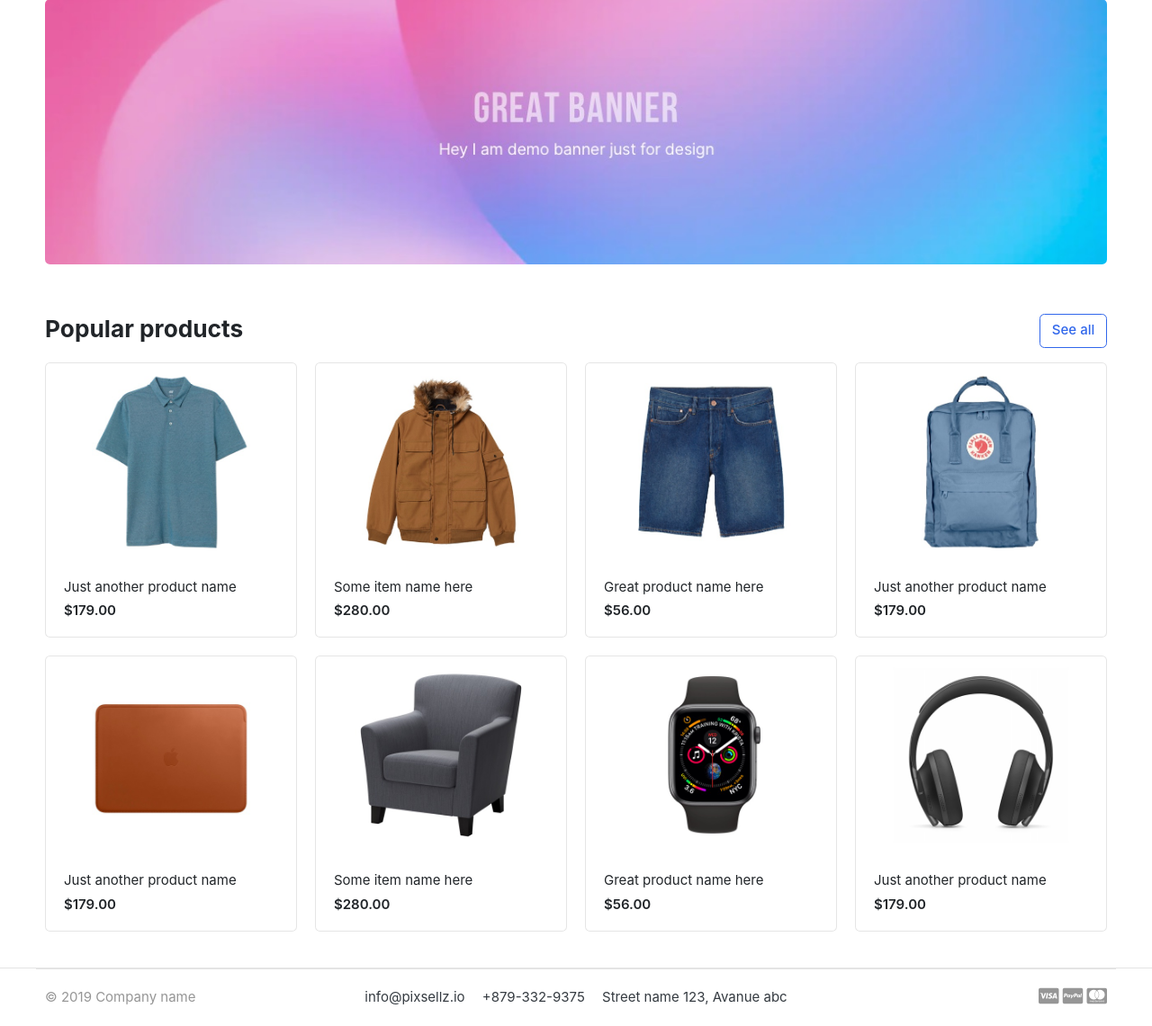
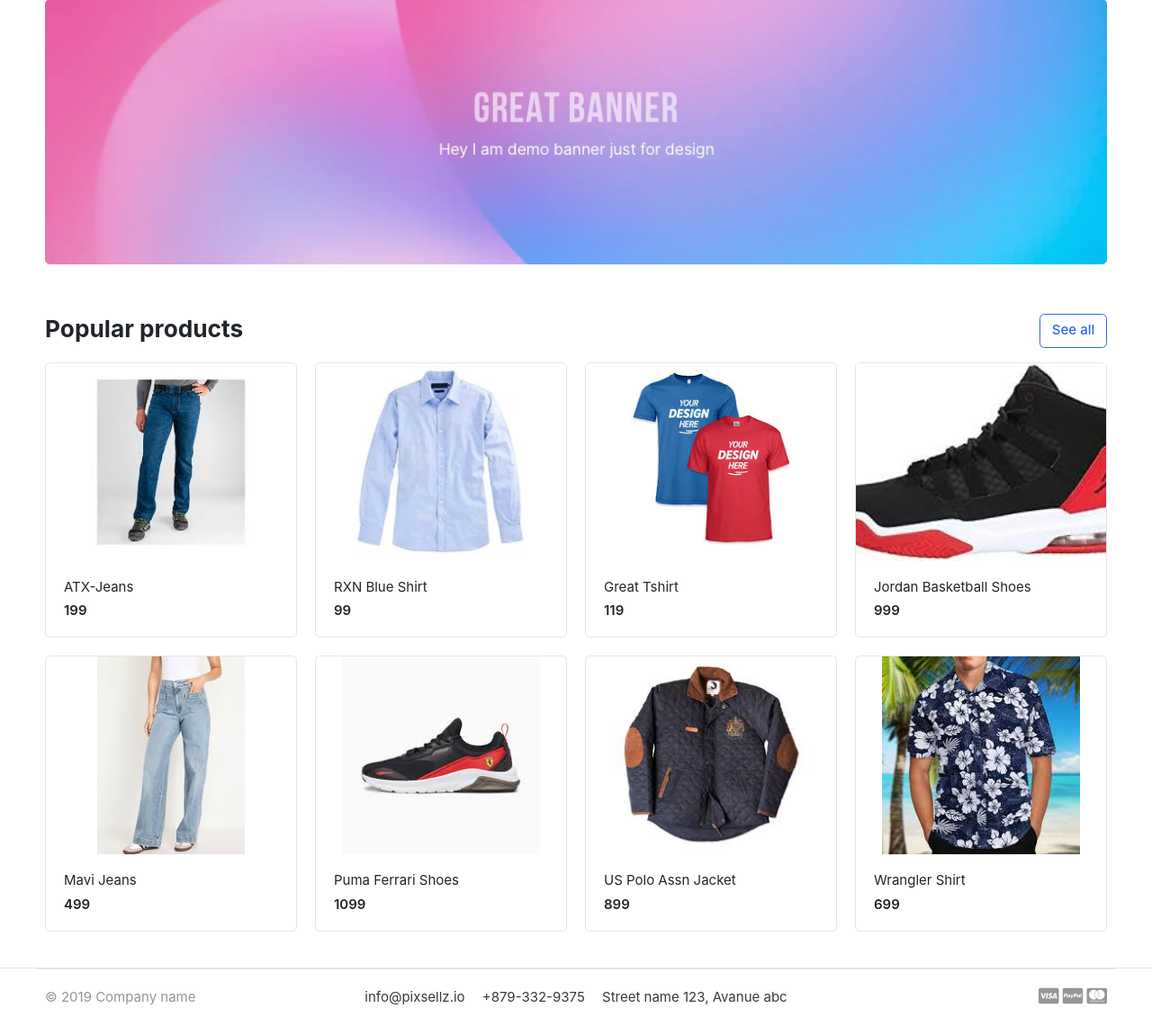
Before and after one commit to prteodoro/GreatKart, a Django app: page / in a window 1280 px wide. Shown: the part 139-1280 px from the top of the page at 90% size. Run offline with Django 5.2, Linux system fonts and the light colour scheme; data comes from the database, SQL or seed files in the repository; both versions use the stored data as it was after the commit; some libraries are stand-ins or nearby versions; some web fonts are replaced.

Commit message:
Display Product in Homepage

```diff
--- a/greatkart/views.py
+++ b/greatkart/views.py
@@ -1,5 +1,11 @@
 from django.shortcuts import render
+from store.models import Product
 
 
 def home(request):
-    return render(request, 'home.html')
+    products = Product.objects.all().filter(is_available=True)
+
+    context = {
+        'products': products,
+    }
+    return render(request, 'home.html', context)
--- a/templates/home.html
+++ b/templates/home.html
@@ -33,78 +33,17 @@
 
 
 <div class="row">
+	{% for product in products %}
 	<div class="col-md-3">
 		<div class="card card-product-grid">
-			<a href="./product-detail.html" class="img-wrap"> <img src="{% static 'images/items/1.jpg' %}"> </a>
+			<a href="./product-detail.html" class="img-wrap"> <img src="{{ product.images.url }}"> </a>
 			<figcaption class="info-wrap">
-				<a href="./product-detail.html" class="title">Just another product name</a>
-				<div class="price mt-1">$179.00</div> <!-- price-wrap.// -->
+				<a href="./product-detail.html" class="title">{{ product.product_name }}</a>
+				<div class="price mt-1">{{ product.price }}</div> <!-- price-wrap.// -->
 			</figcaption>
 		</div>
 	</div> <!-- col.// -->
-	<div class="col-md-3">
-		<div class="card card-product-grid">
-			<a href="./product-detail.html" class="img-wrap"> <img src="{% static 'images/items/2.jpg' %}"> </a>
-			<figcaption class="info-wrap">
-				<a href="./product-detail.html" class="title">Some item name here</a>
-				<div class="price mt-1">$280.00</div> <!-- price-wrap.// -->
-			</figcaption>
-		</div>
-	</div> <!-- col.// -->
-	<div class="col-md-3">
-		<div class="card card-product-grid">
-			<a href="./product-detail.html" class="img-wrap"> <img src="{% static 'images/items/3.jpg' %}"> </a>
-			<figcaption class="info-wrap">
-				<a href="./product-detail.html" class="title">Great product name here</a>
-				<div class="price mt-1">$56.00</div> <!-- price-wrap.// -->
-			</figcaption>
-		</div>
-	</div> <!-- col.// -->
-	<div class="col-md-3">
-		<div class="card card-product-grid">
-			<a href="./product-detail.html" class="img-wrap"> <img src="{% static 'images/items/4.jpg' %}"> </a>
-			<figcaption class="info-wrap">
-				<a href="./product-detail.html" class="title">Just another product name</a>
-				<div class="price mt-1">$179.00</div> <!-- price-wrap.// -->
-			</figcaption>
-		</div>
-	</div> <!-- col.// -->
-	<div class="col-md-3">
-		<div class="card card-product-grid">
-			<a href="./product-detail.html" class="img-wrap"> <img src="{% static 'images/items/5.jpg' %}"> </a>
-			<figcaption class="info-wrap">
-				<a href="./product-detail.html" class="title">Just another product name</a>
-				<div class="price mt-1">$179.00</div> <!-- price-wrap.// -->
-			</figcaption>
-		</div>
-	</div> <!-- col.// -->
-	<div class="col-md-3">
-		<div class="card card-product-grid">
-			<a href="./product-detail.html" class="img-wrap"> <img src="{% static 'images/items/6.jpg' %}"> </a>
-			<figcaption class="info-wrap">
-				<a href="./product-detail.html" class="title">Some item name here</a>
-				<div class="price mt-1">$280.00</div> <!-- price-wrap.// -->
-			</figcaption>
-		</div>
-	</div> <!-- col.// -->
-	<div class="col-md-3">
-		<div class="card card-product-grid">
-			<a href="./product-detail.html" class="img-wrap"> <img src="{% static 'images/items/7.jpg' %}"> </a>
-			<figcaption class="info-wrap">
-				<a href="./product-detail.html" class="title">Great product name here</a>
-				<div class="price mt-1">$56.00</div> <!-- price-wrap.// -->
-			</figcaption>
-		</div>
-	</div> <!-- col.// -->
-	<div class="col-md-3">
-		<div class="card card-product-grid">
-			<a href="./product-detail.html" class="img-wrap"> <img src="{% static 'images/items/9.jpg' %}"> </a>
-			<figcaption class="info-wrap">
-				<a href="./product-detail.html" class="title">Just another product name</a>
-				<div class="price mt-1">$179.00</div> <!-- price-wrap.// -->
-			</figcaption>
-		</div>
-	</div> <!-- col.// -->
+	{% endfor %}
 </div> <!-- row.// -->
 
 </div><!-- container // -->
```
Also changed, not shown: db.sqlite3, media/photos/products/Jordan-Shoes.jpeg (added), media/photos/products/Polo-Jacket.jpeg (added), media/photos/products/Puma-Ferrari-Shoes.jpeg (added), media/photos/products/Shirt.jpeg (added), media/photos/products/Shirt_flower.jpeg (added), media/photos/products/Trouser_jeans.jpeg (added), media/photos/products/Tshirt.jpeg (added), media/photos/products/trouser.jpeg (added), store/admin.py (line endings or trailing spaces).
